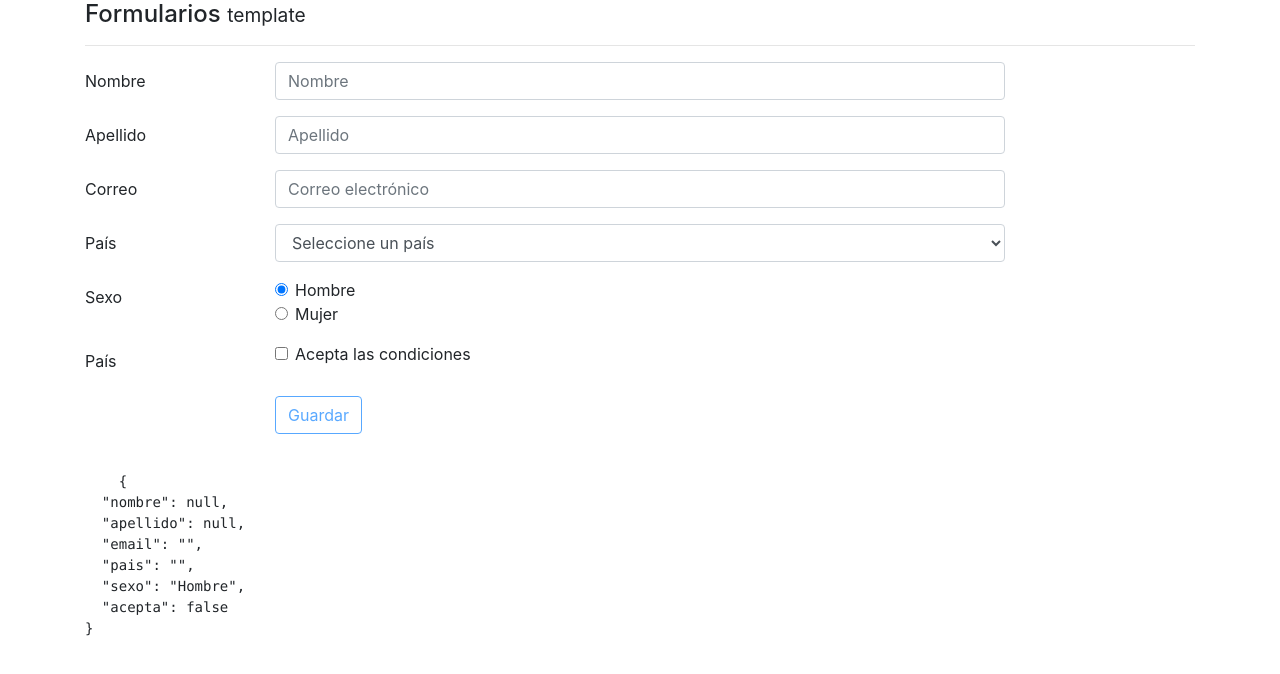
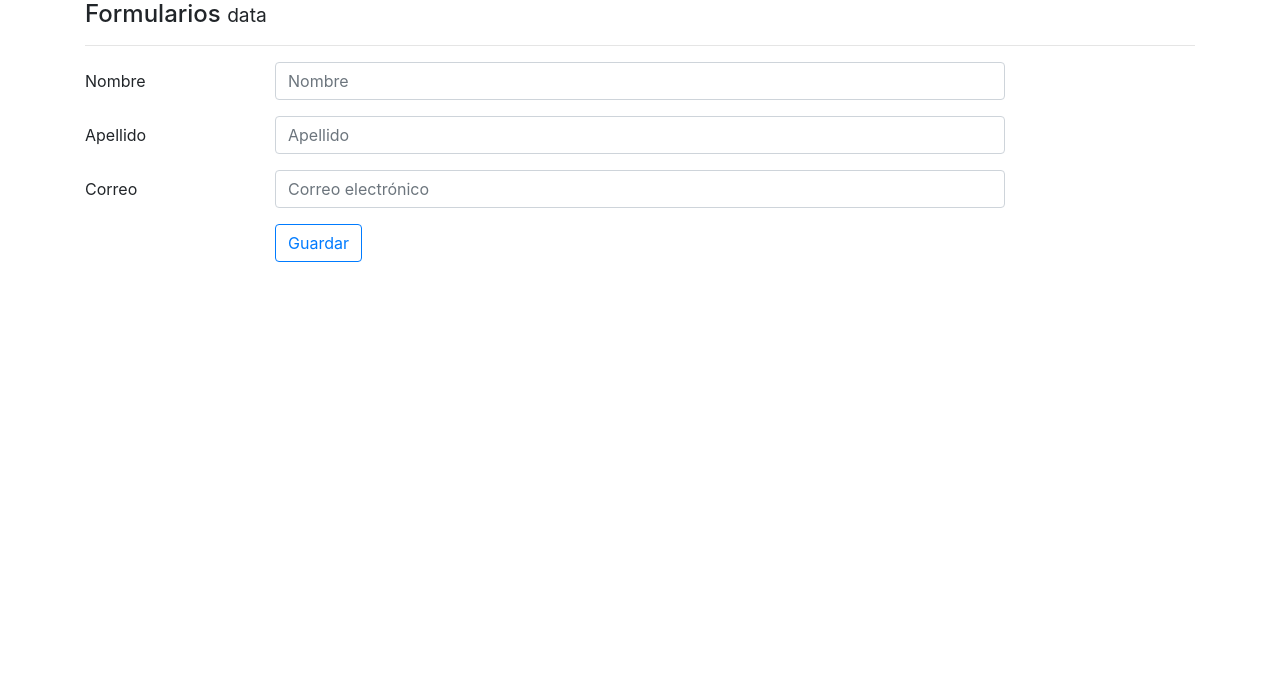
Before and after one commit to oscarval/forms_angular4, an Angular app: page / in a window 1280 px wide. Shown: the top 674 px of the page. Built offline with nearby package versions, Linux system fonts and the light colour scheme.

Commit message:
Form with data in component

```diff
--- a/src/app/app.component.html
+++ b/src/app/app.component.html
@@ -1,6 +1,6 @@
 
 <div class="container main-container">
 
-  <app-template></app-template>
+  <app-data></app-data>
 
 </div>
--- a/src/app/components/data/data.component.html
+++ b/src/app/components/data/data.component.html
@@ -1,3 +1,50 @@
-<p>
-  data works!
-</p>
+<h4>Formularios <small>data</small></h4>
+<hr>
+<form>
+
+  <div>
+
+    <div class="form-group row">
+      <label class="col-2 col-form-label">Nombre</label>
+      <div class="col-8">
+
+        <input class="form-control"
+               type="text"
+               placeholder="Nombre">
+      </div>
+    </div>
+
+    <div class="form-group row">
+      <label class="col-2 col-form-label">Apellido</label>
+      <div class="col-8">
+
+        <input class="form-control"
+               type="text"
+               placeholder="Apellido">
+      </div>
+    </div>
+
+  </div>
+
+  <div class="form-group row">
+    <label class="col-2 col-form-label">Correo</label>
+    <div class="col-md-8">
+
+      <input class="form-control"
+             type="email"
+             placeholder="Correo electrónico">
+    </div>
+  </div>
+
+
+
+  <div class="form-group row">
+    <label class="col-2 col-form-label">&nbsp;</label>
+    <div class="input-group col-md-8">
+      <button type="submit" class="btn btn-outline-primary">
+        Guardar
+      </button>
+    </div>
+  </div>
+
+</form>
```
Also changed, not shown: 1 other file (tests, documents, lock files or other folders).
